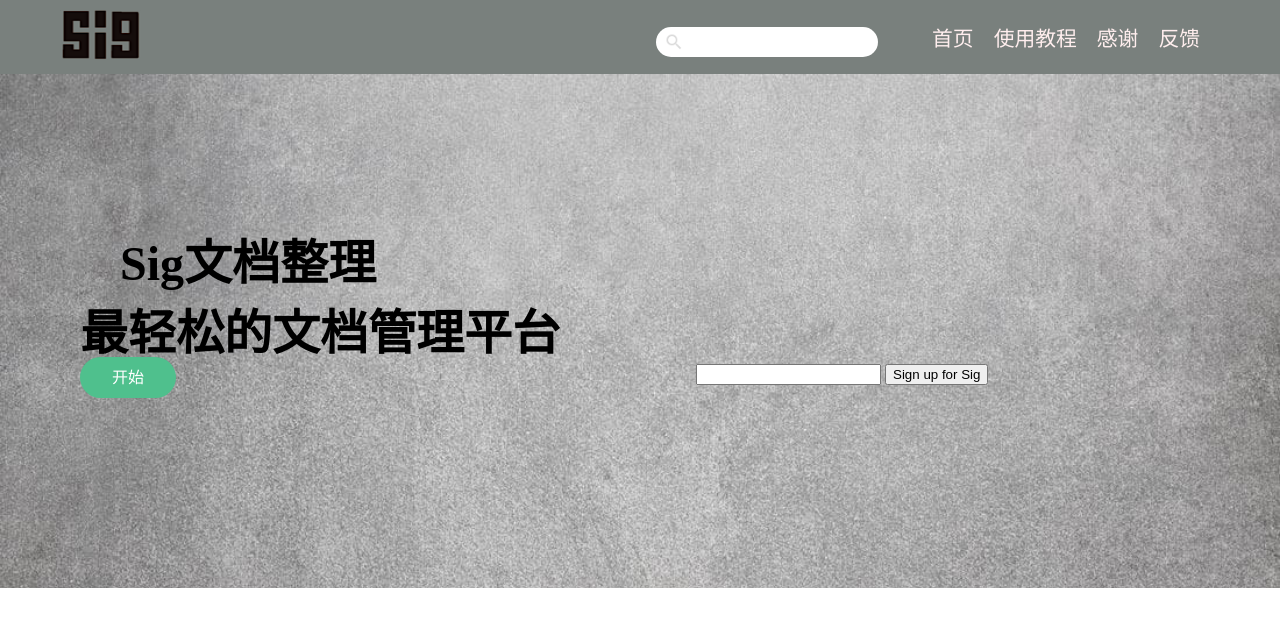
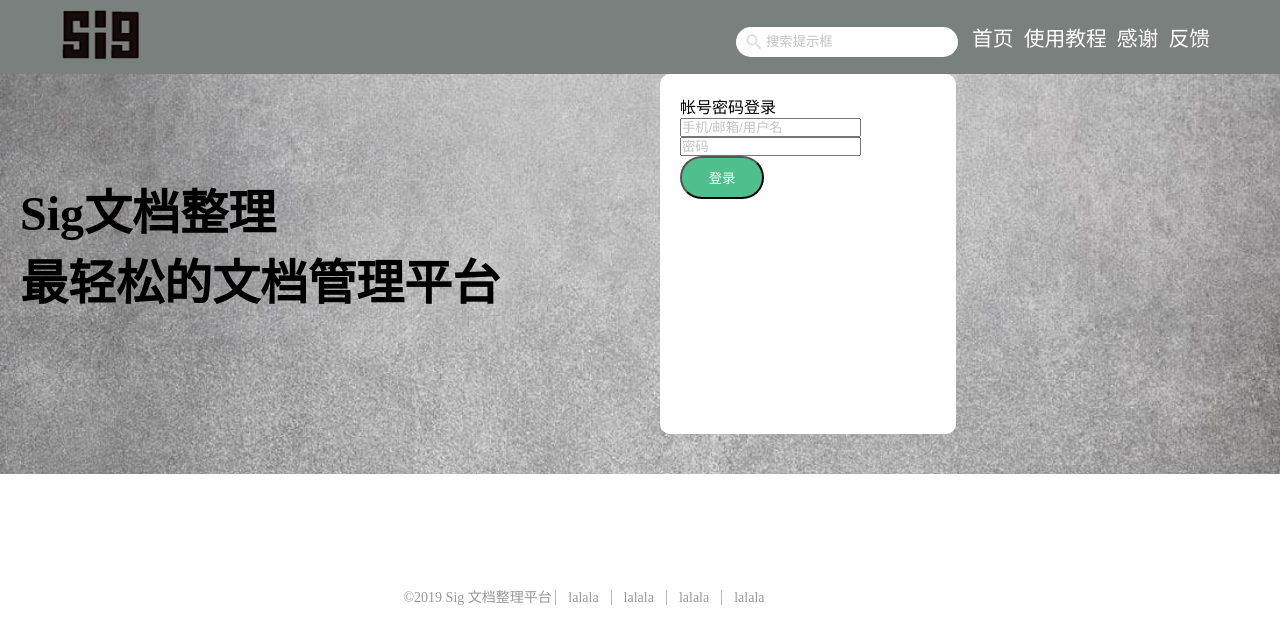
Before and after one commit to Sigboom/HCJS, a Vue app in the folder SitePage/autosort/: page / in a window 1280 px wide. Shown: the top 644 px of the page. Built offline with nearby package versions, Linux system fonts and the light colour scheme.

Commit message:
change index.html

```diff
--- a/SitePage/autosort/index.html
+++ b/SitePage/autosort/index.html
@@ -10,15 +10,16 @@
         <script src="node_modules/vue/dist/vue.js"></script>
         <link rel="stylesheet" href="static/css/index.css" />
     </head>
+
     <body>
         <div id="header">
             <a href="index.html">
                 <img id=logo src="static/img/logo.png">
             </a>
-            <span id="nav">
-                <input type="text" id="search">
-                <ul id="nav-ul">
-                    <li id=nav-li v-for="menu in nav"><a id="nav-li" v-bind:href="menu.href">{{ menu.name }}</a></li>
+            <span id="header-nav">
+                <input type="text" id="search" placeholder="搜索提示框" >
+                <ul class="header-nav-ul">
+                    <li class="header-nav-li" v-for="menu in nav"><a class="h-lnk" v-bind:href="menu.href">{{ menu.name }}</a></li>
                 </ul>
             </span>
         </div>
@@ -26,18 +27,24 @@
             <div id="title">
                 <h1 class="title-h">{{ title }}<br>{{ subtitle }}</h1>
                 <br>
-                <a id="title-bu" href="#">开始</a>
             </div>
-            <div id="sign">
-                <form id="sign-f" accept-charset="utf-8" method="post">
-                    <input type="text">
-                    <input type="hidden">
-                    <button>Sign up for Sig</button>
+            <div class="sign">
+                <form id="login" method="POST">
+                    <p>帐号密码登录</p>
+                    <input id="userName" type="text" name="userName" autocomplete="off" value placeholder="手机/邮箱/用户名">
+                    <input type="password" name="password" autocomplete="off" value placeholder="密码"></br>
+                    <input class="sign-bu" type="submit" value="登录">
                 </form>
             </div>
         </div>
         <div id="describe">
 
+        </div>
+        <div id="footer">
+            <ul class="footer-ul">
+                <li class="footer-li-head"><a class="b-lnk" v-bind:href=logo.href>{{ logo.name }}</a></li>
+                <li class="footer-li" v-for="blink in nav"><a class="b-lnk" v-bind:href="blink.href">{{ blink.name }}</a></li>
+            </ul>
         </div>
         <script>
             var head = new Vue({
@@ -58,6 +65,18 @@
                     subtitle: "最轻松的文档管理平台"
                 }
             })
+            var footer = new Vue({
+                el: "#footer",
+                data: {
+                    logo: {name: '©2019 Sig 文档整理平台', href: '#'},
+                    nav:[
+                        {name: 'lalala', href: '#'},
+                        {name: 'lalala', href: '#'},
+                        {name: 'lalala', href: '#'},
+                        {name: 'lalala', href: '#'}
+                    ]
+                }
+            })
         </script>
     </body>
 </html>
--- a/SitePage/autosort/static/css/index.css
+++ b/SitePage/autosort/static/css/index.css
@@ -1,3 +1,8 @@
+* {
+    margin:0;
+    padding:0;
+}
+
 body {
     margin: 0;
 }
@@ -12,21 +17,26 @@ body {
     width: 81px;
 }
 
-#nav {
+#header-nav {
     padding-top: 12px;
     float: right;
 }
 
-#nav-ul {
+.header-nav-ul {
     display: inline;
 }
 
-#nav-li {
+.header-nav-li {
     display: inline;
     font-family: "Source Sans Pro", "Helvetica Neue", Arial, sans-serif;
     font-size: 1.3rem;
     padding-top: 10px;
     margin-right: 10px;
+}
+
+.h-lnk {
+    color: #ffffff;
+    text-decoration: none;
 }
 
 #search {
@@ -42,19 +52,25 @@ body {
 }
 
 #main {
+    position:absolute;
+    width:100%;
+    height:50%;
     background-image: url(../img/background.jpeg);
     background-size: cover;
-    padding: 150px 80px 200px;
+
 }
 
 #title {
-    display:inline;
-    padding-left:40px;
+    display:inline-block;
+    float:left;
+    padding-left:20px;
+    padding-top:100px;
+    height:50%;
     width:50%;
 }
 
 .title-h {
-    display: inline;
+    display: inline-block;
     margin-block-start: 0em;
     margin-block-end: 0em;
     padding-bottom: 20px;
@@ -66,7 +82,20 @@ body {
     text-decoration: none;
 }
 
-#title-bu {
+.sign {
+    display:inline-block;
+    background-color:#ffffff;
+    padding:20px;
+    width:20%;
+    height:80%;
+    border-radius: 10px;
+}
+
+.sign-f {
+    display:inline;
+}
+
+.sign-bu {
     padding: 0.75em 2em;
     border-radius: 2em;
     color: #fff;
@@ -74,12 +103,47 @@ body {
     text-decoration: none;
 }
 
-#sign {
+#footer {
+
+    margin-top:40%;
+    overflow:hidden;
+    font-size: 14px;
+}
+
+.footer-li-head {
+    display: inline;
+}
+
+.footer-li {
+    text-align:center;
     display:inline;
-    float:right;
-    width:45%;
-    ;
+    padding: 0 12px;
+    border-left: 1px solid #b6bac3;
+    line-height: 1.1;
 }
-#sign-f {
-    display:inline;
+
+.b-lnk {
+    color: #999;
+    text-decoration: none;
 }
+
+.footer-ul {
+    text-align:center;
+    margin-left:-100px;
+}
+
+input::-webkit-input-placeholder {
+    color: #c3c3c3;
+}
+
+input::-moz-placeholder{   /* Mozilla Firefox 19+ */
+    color: #c3c3c3;
+}
+
+input:-moz-placeholder{    /* Mozilla Firefox 4 to 18 */
+    color: #c3c3c3;
+}
+
+input:-ms-input-placeholder{  /* Internet Explorer 10-11 */
+    color: #c3c3c3;
+}
```
